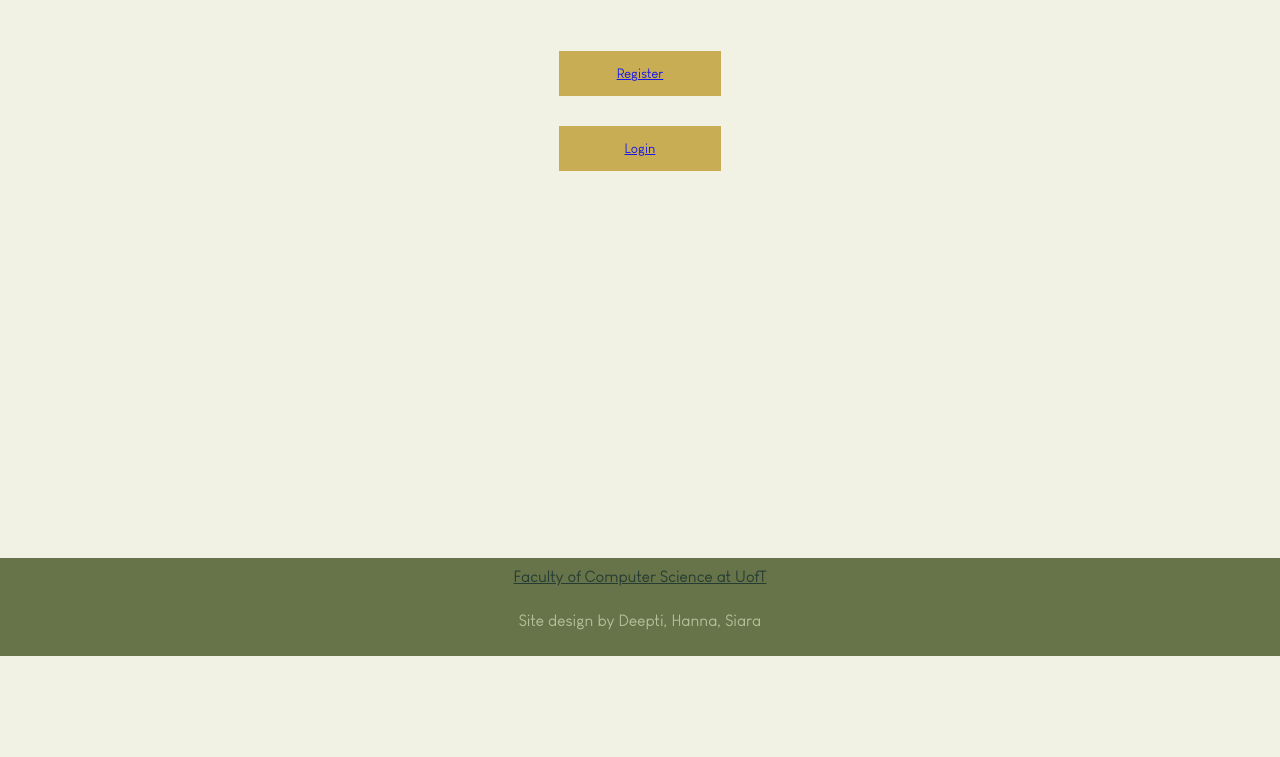
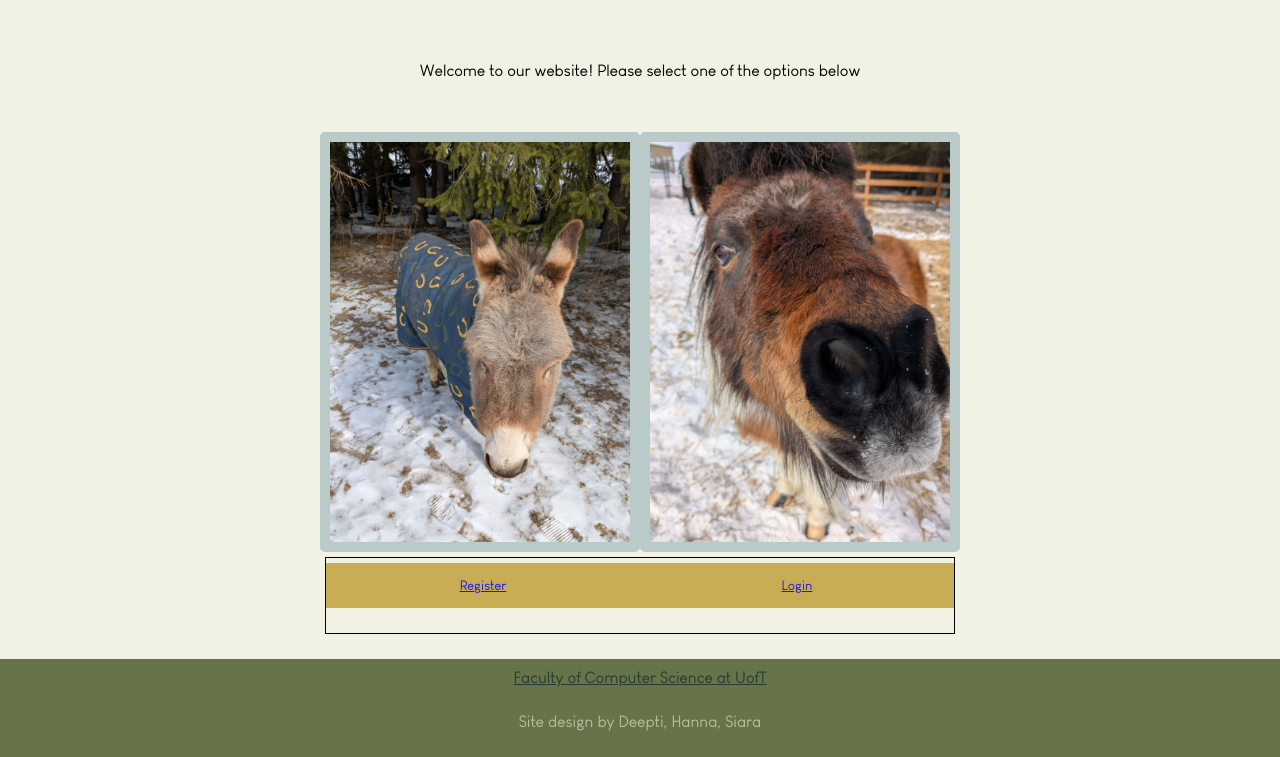
Before and after one commit to de3pti/cscb20coursewebsite, a Flask app: page / in a window 1280 px wide. Shown: the part 144-901 px from the top of the page. Before the commit the page ends 800 px from the top, so only its background shows below. Run offline with Flask 3, Linux system fonts and the light colour scheme.

Commit message:
update homepage

```diff
--- a/templates/homepage.html
+++ b/templates/homepage.html
@@ -13,12 +13,36 @@
         </header>
 
         <main class="content">
-            <button class="homepage_to_register">
+            <p style="text-align: center">
+                Welcome to our website! Please select one of the options below<br>
+            </p><br><br>
+
+            <div class="image_container">
+                <div class="flip-card">
+                    <img src="{{ url_for('static', filename='Donkey.jpg') }}" alt="Deepti" style="width: 300px; height: auto; ">
+                </div>
+
+                <div class="flip-card">
+                    <img src="{{ url_for('static', filename='Horse1.jpg') }}" alt="Hanna" style="width: 300px; height: auto; ">
+                </div>
+            </div>
+
+            <div class= "text_container" style="margin: 5px; border: 1px solid ">
+                <button class="homepage_to_register">
+                    <a href="{{ url_for('register') }}">Register </a>
+                </button>
+                <button class="homepage_to_register">
+                    <a href="{{ url_for('login') }}">Login </a>
+                </button>
+
+            </div>
+
+            <!-- <button class="homepage_to_register">
                 <a href="{{ url_for('register') }}">Register </a>
             </button>
             <button class="homepage_to_register">
                 <a href="{{ url_for('login') }}">Login </a>
-            </button>
+            </button> -->
         </main>
 
         <footer class="footer">
```
